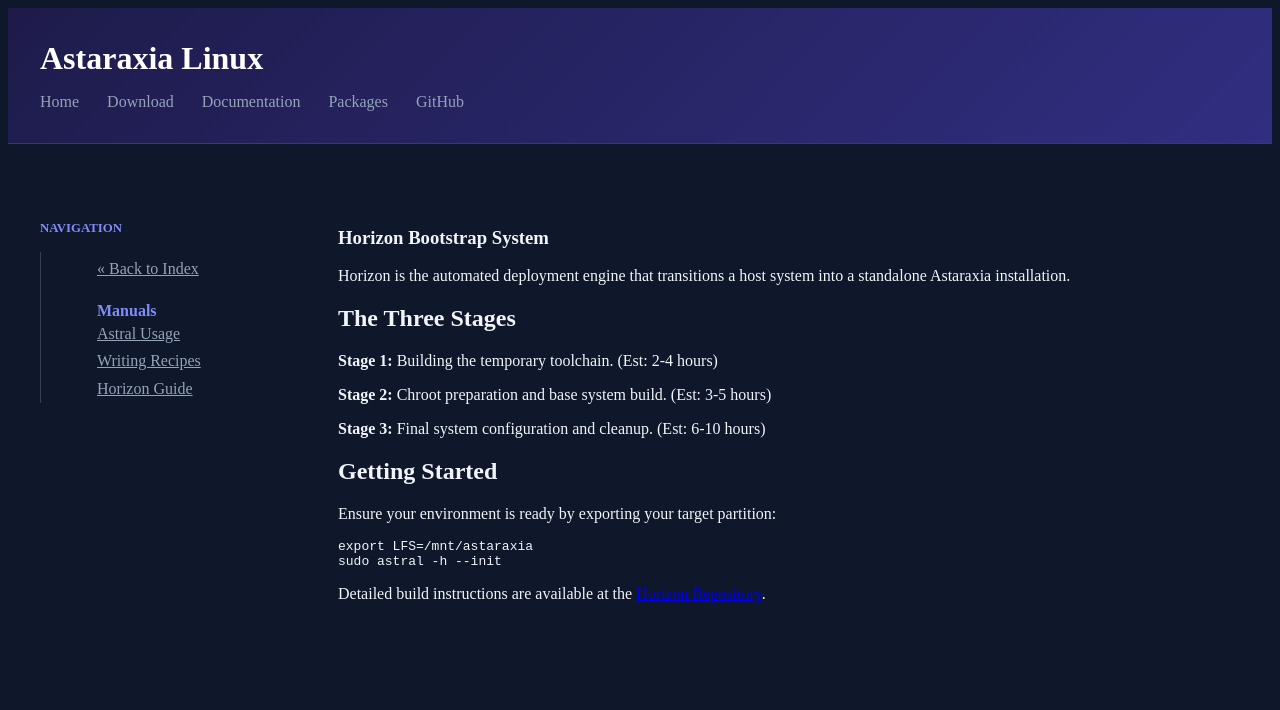
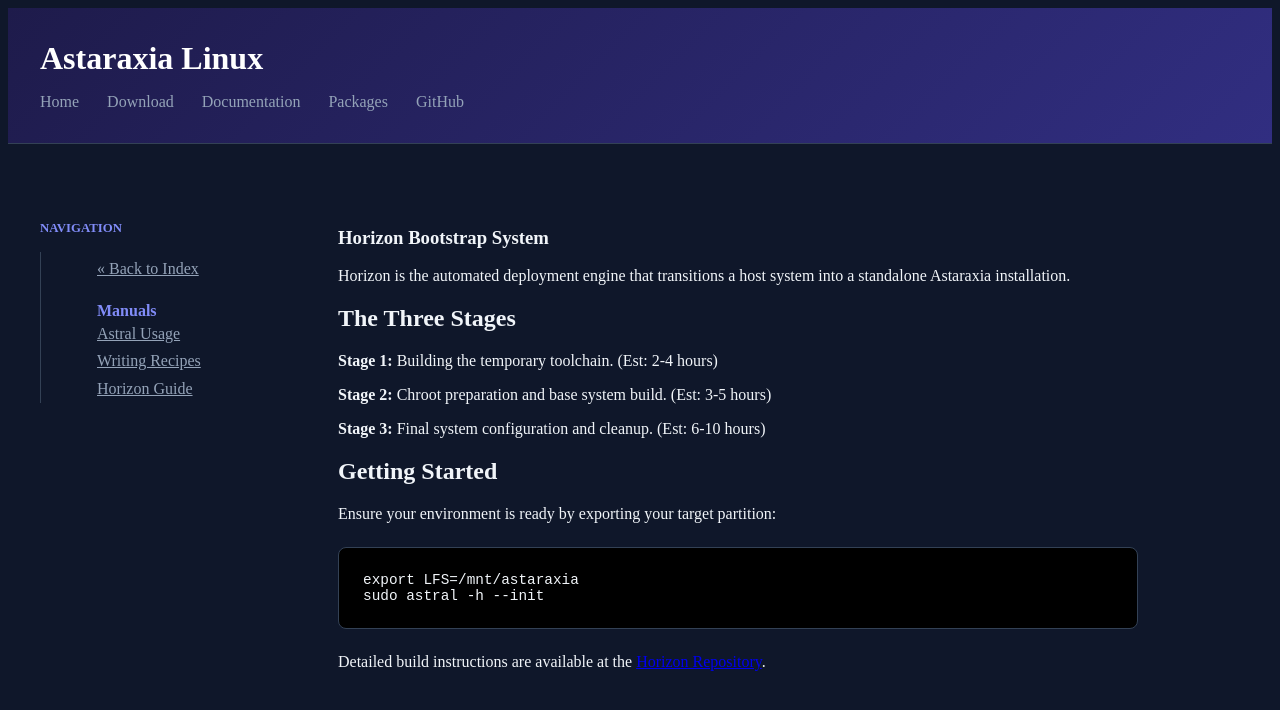
Before and after one commit to Astaraxia-Linux/astaraxia-linux.github.io, a Jekyll site: the page built from docus/horizon.html, in a window 1280 px wide. Shown: the top 710 px of the page. Built offline with Jekyll 4.4.1, drawn with Linux system fonts in a browser that asks for light colours.

Commit message:
Update doc-page.html

```diff
--- a/_layouts/doc-page.html
+++ b/_layouts/doc-page.html
@@ -4,7 +4,23 @@
     {% include head.html %} </head>
 <body style="background: var(--bg); color: var(--text);">
     {% include header.html %} <main class="container" style="display: flex; gap: 3rem; padding: 4rem 2rem; max-width: 1200px; margin: 0 auto;">
+        <style>
+            pre {
+                background: #000; /* Deep black terminal look */
+                color: #f1f5f9;   /* Off-white text */
+                padding: 1.5rem;
+                border-radius: 8px;
+                border: 1px solid var(--border);
+                overflow-x: auto; /* Allow scrolling if line is too long */
+                margin: 1.5rem 0;
+                display: block;   /* Force it to show up */
+            }
 
+            code {
+                font-family: 'JetBrains Mono', 'Fira Code', monospace;
+                font-size: 0.9rem;
+            }
+        </style>
         <aside style="width: 250px; flex-shrink: 0; position: sticky; top: 2rem; height: fit-content;">
             <h3 style="color: var(--primary); font-size: 0.8rem; text-transform: uppercase; margin-bottom: 1rem;">Navigation</h3>
             <ul style="list-style: none; border-left: 1px solid var(--border);">
```
